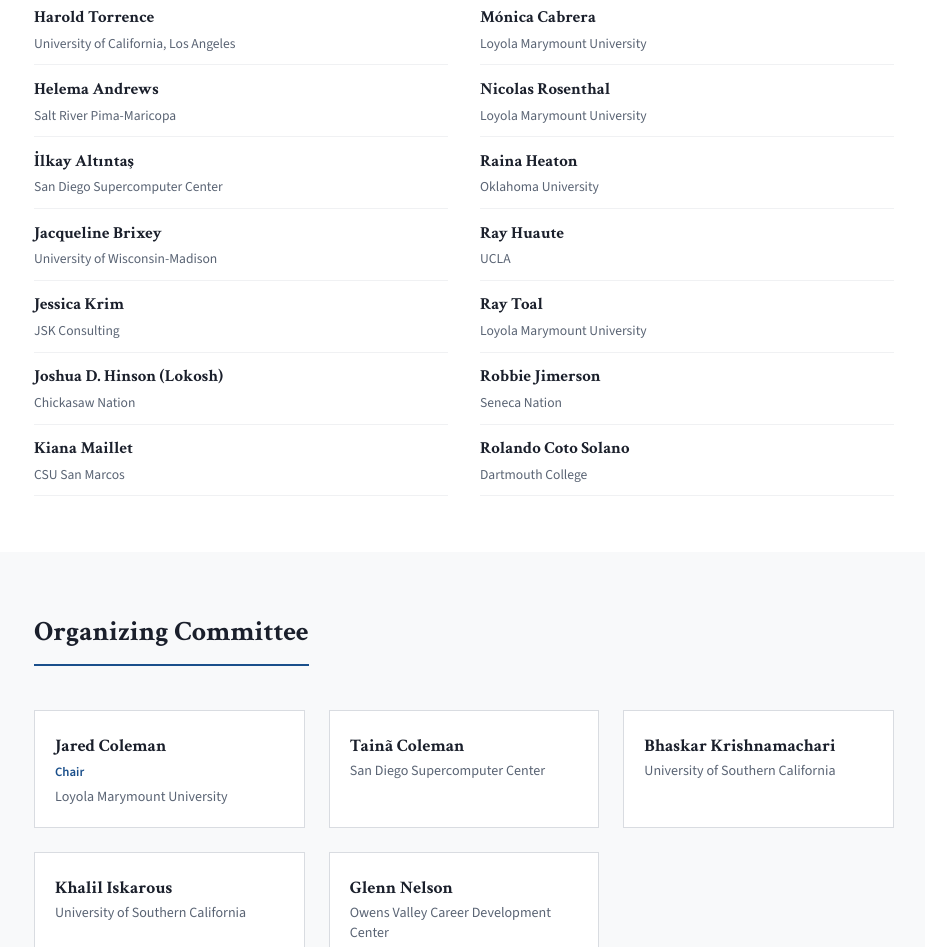
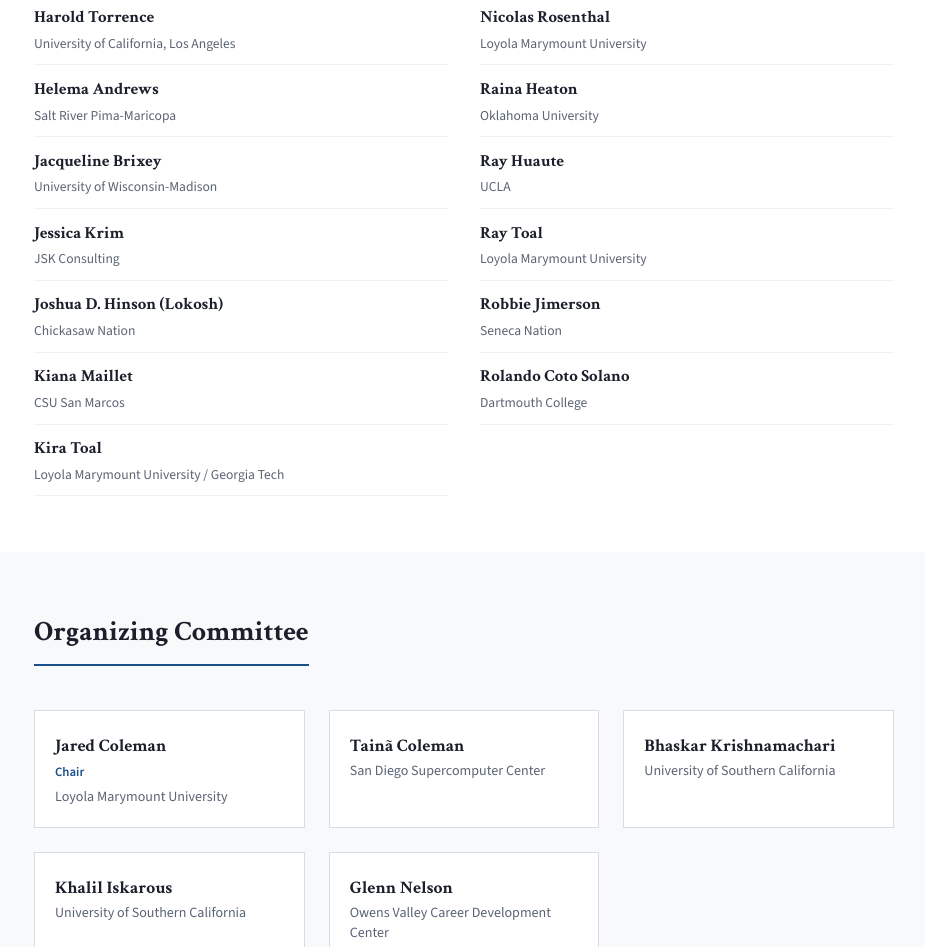
Before and after one commit to kubishi/sunawi-website, a website: page index.html in a window 1280 px wide. Shown: the part 2296-3243 px from the top of the page, without its empty margins (176-1101 px from the left). Drawn offline with nearby package versions, Linux system fonts and the light colour scheme.

Commit message:
Updates participant list

```diff
--- a/index.html
+++ b/index.html
@@ -524,10 +524,6 @@
           <div class="participant-affiliation">Salt River Pima-Maricopa</div>
         </div>
         <div class="participant">
-          <div class="participant-name">İlkay Altıntaş</div>
-          <div class="participant-affiliation">San Diego Supercomputer Center</div>
-        </div>
-        <div class="participant">
           <div class="participant-name">Jacqueline Brixey</div>
           <div class="participant-affiliation">University of Wisconsin-Madison</div>
         </div>
```
